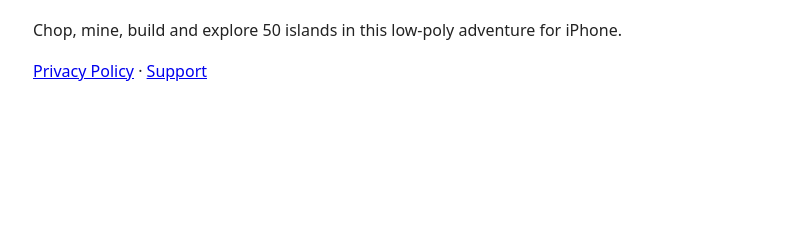
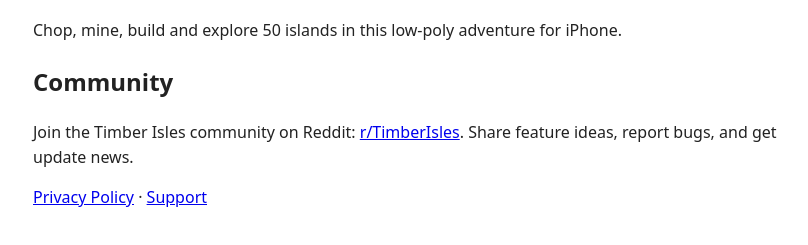
Before and after one commit to CWFII/timber-isles-site, a plain HTML site: page index.html in a window 1280 px wide. Shown: the part 93-338 px from the top of the page, without its empty margins (227-1035 px from the left). Drawn offline with Linux system fonts and the light colour scheme.

Commit message:
Add a Community section linking to r/TimberIsles
Invite players from the support and home pages to share ideas, report bugs, and follow update news on Reddit. Leave the support email and privacy policy unchanged.

Co-authored-by: CWFII <CWFII@users.noreply.github.com>

```diff
--- a/index.html
+++ b/index.html
@@ -1,3 +1,4 @@
 <!doctype html><html><head><meta charset="utf-8"><meta name="viewport" content="width=device-width,initial-scale=1"><title>Timber Isles</title><style>body{font-family:system-ui,Arial;max-width:760px;margin:40px auto;padding:0 16px;line-height:1.55;color:#222}h1{color:#2e7d32}</style></head><body>
 <h1>Timber Isles</h1><p>Chop, mine, build and explore 50 islands in this low-poly adventure for iPhone.</p>
+<h2>Community</h2><p>Join the Timber Isles community on Reddit: <a href="https://www.reddit.com/r/TimberIsles/">r/TimberIsles</a>. Share feature ideas, report bugs, and get update news.</p>
 <p><a href="privacy.html">Privacy Policy</a> &middot; <a href="support.html">Support</a></p></body></html>
```
Also changed, not shown: support.html (+1 -0 lines).
